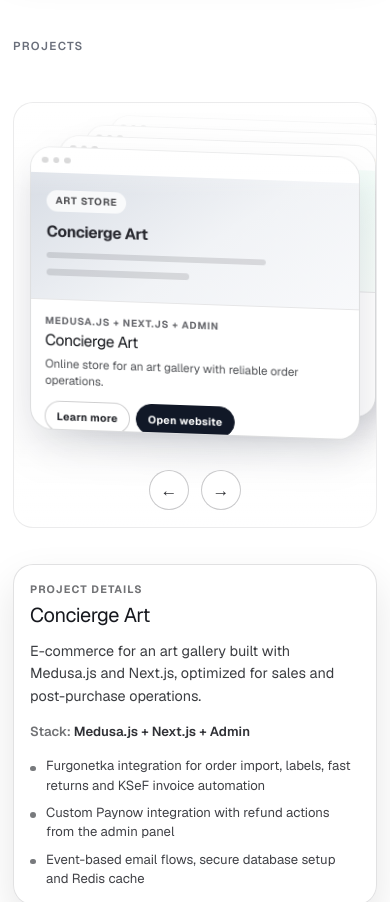
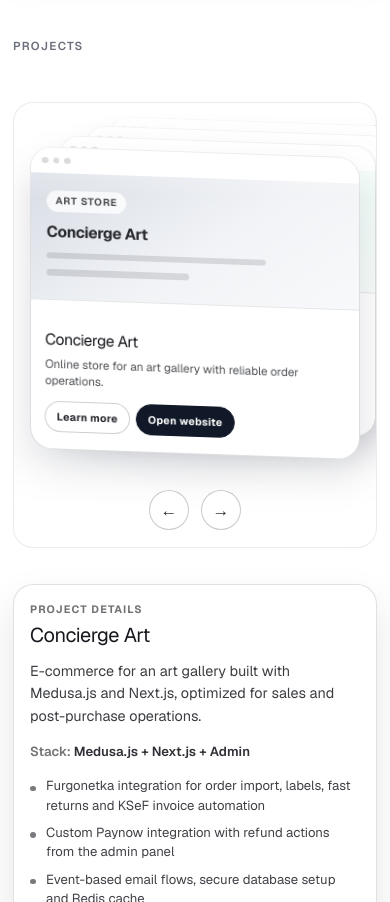
Before and after one commit to xRechu/portfolio, a Next.js app: page / in a window 390 px wide. Shown: the part 880-1782 px from the top of the page. Built offline with nearby package versions, Linux system fonts and the light colour scheme.

Commit message:
Popraw układ mobilnych realizacji

```diff
--- a/src/components/RealizationsSection.module.css
+++ b/src/components/RealizationsSection.module.css
@@ -338,16 +338,7 @@
 	display: flex;
 	flex-direction: column;
 	gap: 0.72rem;
-	padding: 0.9rem 0.9rem 0.95rem;
-}
-
-.stackTag {
-	margin: 0 0 0.2rem;
-	font-size: 0.64rem;
-	font-weight: 700;
-	letter-spacing: 0.08em;
-	text-transform: uppercase;
-	color: var(--rz-stack);
+	padding: 0.92rem 0.9rem 1.08rem;
 }
 
 .cardTitle {
@@ -486,7 +477,7 @@
 
 @media (max-width: 900px) {
 	.stage {
-		min-height: 352px;
+		min-height: 370px;
 	}
 }
 
@@ -538,7 +529,7 @@
 	}
 
 	.stage {
-		min-height: 336px;
+		min-height: 356px;
 		padding: 0.3rem 0;
 	}
 
--- a/src/components/RealizationsSection.tsx
+++ b/src/components/RealizationsSection.tsx
@@ -258,7 +258,7 @@
 		if (viewportWidth < 720) {
 			return {
 				width: Math.max(274, Math.min(340, viewportWidth - 44)),
-				height: 292,
+				height: 312,
 				cardDistance: 24,
 				verticalDistance: 18,
 			};
@@ -267,7 +267,7 @@
 		if (viewportWidth < 900) {
 			return {
 				width: Math.max(336, Math.min(396, viewportWidth - 88)),
-				height: 302,
+				height: 320,
 				cardDistance: 26,
 				verticalDistance: 20,
 			};
@@ -338,7 +338,6 @@
 
 									<div className={styles.cardBottom}>
 										<div>
-											<p className={styles.stackTag}>{project.stack}</p>
 											<h3 className={styles.cardTitle}>{project.name}</h3>
 											<p className={styles.cardShort}>{project.short}</p>
 										</div>
```
